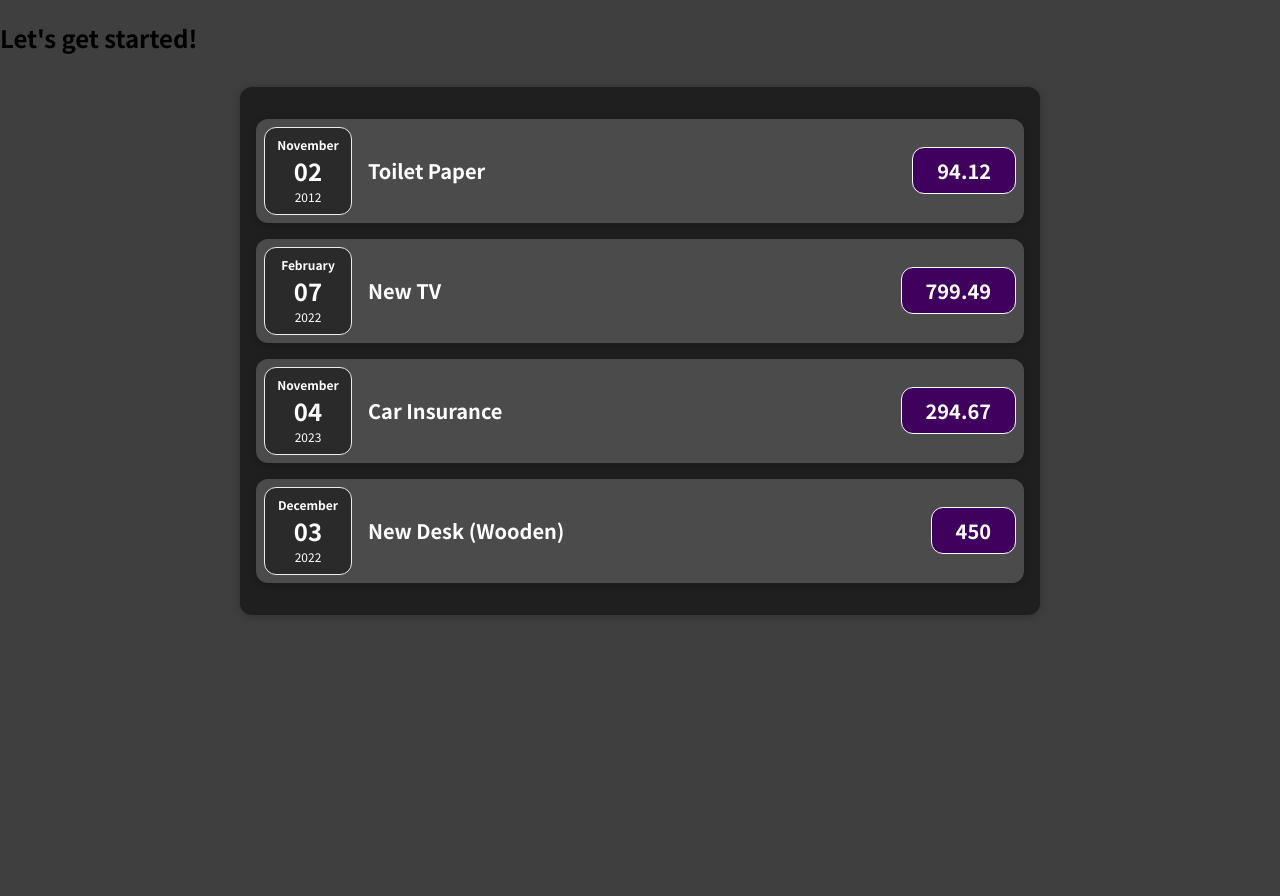
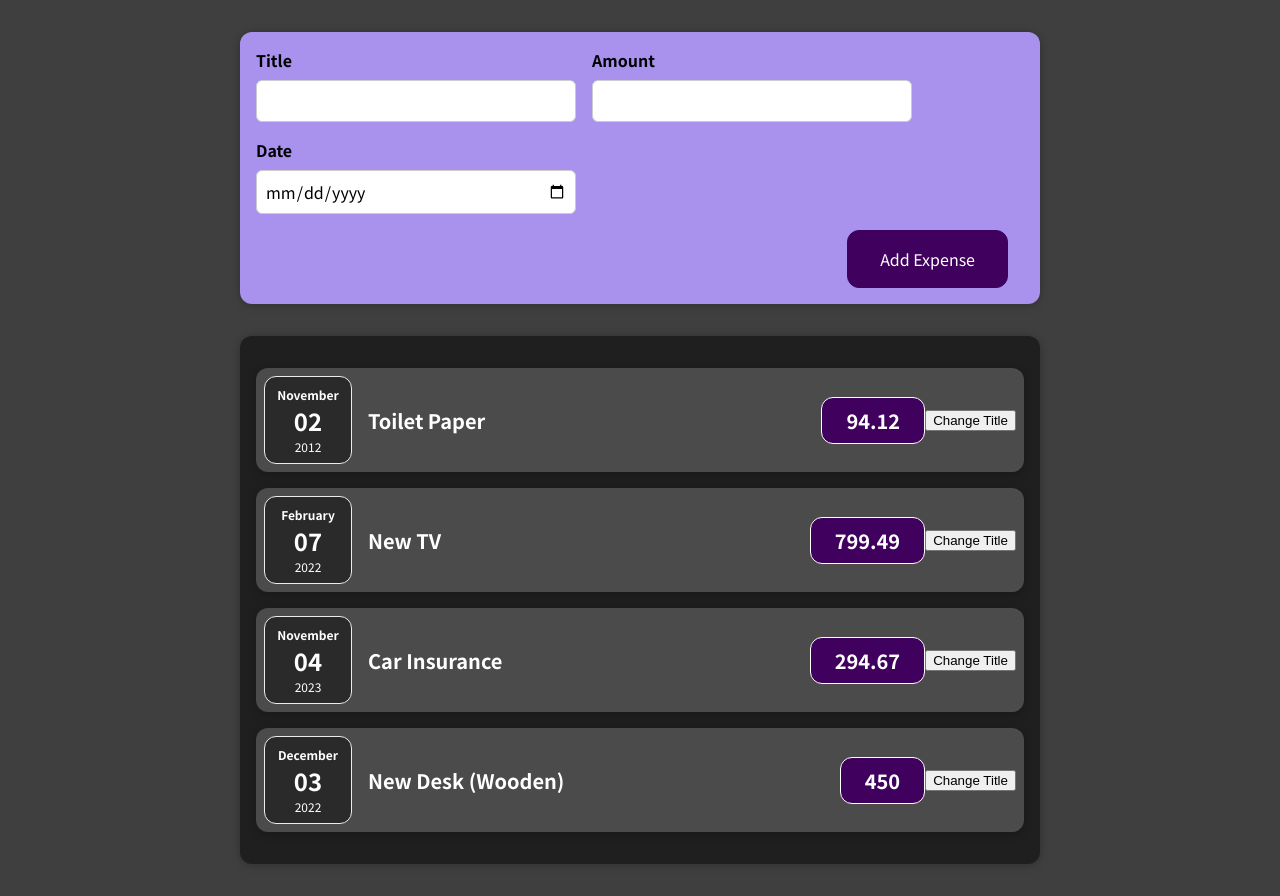
Before and after one commit to JamesFThomas/Complete_Guide_ReactCourse, a React (Create React App) app: page / in a window 1280 px wide. Before the commit the page ends 800 px from the top, so only its background shows below. Built offline with nearby package versions, Linux system fonts and the light colour scheme.

Commit message:
( update )  NewExpenses ExpenseForm components

```diff
--- a/public/index.html
+++ b/public/index.html
@@ -24,20 +24,10 @@
       work correctly both with client-side routing and a non-root public URL.
       Learn how to configure a non-root public URL by running `npm run build`.
     -->
-    <title>React App</title>
+    <title>React Complete Guide Course</title>
   </head>
   <body>
     <noscript>You need to enable JavaScript to run this app.</noscript>
     <div id="root"></div>
-    <!--
-      This HTML file is a template.
-      If you open it directly in the browser, you will see an empty page.
-
-      You can add webfonts, meta tags, or analytics to this file.
-      The build step will place the bundled scripts into the <body> tag.
-
-      To begin the development, run `npm start` or `yarn start`.
-      To create a production bundle, use `npm run build` or `yarn build`.
-    -->
   </body>
 </html>
--- a/src/App.js
+++ b/src/App.js
@@ -1,13 +1,14 @@
-import Expenses from "./components/Expenses";
-import expenses from "./data/expenseData"
+import Expenses from './components/Expenses';
+import expenses from './data/expenseData';
+import NewExpense from './components/NewExpense';
 
 const App = () => {
   return (
-    <div>
-      <h2>Let's get started!</h2>
+    <div className='container'>
+      <NewExpense />
       <Expenses expenses={expenses} />
     </div>
   );
-}
+};
 
 export default App;
--- /dev/null
+++ b/src/components/ExpenseForm.js
@@ -0,0 +1,29 @@
+import React from 'react';
+
+import '../style/ExpenseForm.css';
+
+const ExpenseForm = () => {
+  return (
+    <form>
+      <div className='new-expense__controls'>
+        <div className='new-expense__control'>
+          <label>Title</label>
+          <input type='text' />
+        </div>
+        <div className='new-expense__control'>
+          <label>Amount</label>
+          <input type='number' min='0.01' step='0.01' />
+        </div>
+        <div className='new-expense__control'>
+          <label>Date</label>
+          <input type='date' min='2019-01-01' max='2028-12-31' />
+        </div>
+      </div>
+      <div className='new-expense__actions'>
+        <button type='submit'> Add Expense </button>
+      </div>
+    </form>
+  );
+};
+
+export default ExpenseForm;
--- a/src/components/ExpenseItem.js
+++ b/src/components/ExpenseItem.js
@@ -1,21 +1,30 @@
-import '../style/ExpenseItem.css'
-import ExpenseDate from './ExpenseDate'
+import { useState } from 'react';
+import '../style/ExpenseItem.css';
+
+import ExpenseDate from './ExpenseDate';
 
 const ExpenseItem = (expenses) => {
+  const [title, setTitle] = useState(expenses.title);
 
-    const date = expenses.date
-    const title = expenses.title
-    const amount = expenses.amount
+  const date = expenses.date;
+  //   const title = expenses.title;
+  const amount = expenses.amount;
+
+  const clickHandler = () => {
+    setTitle('Updated');
+    console.log(title);
+  };
 
   return (
-        <div className="expense-item">
+    <div className='expense-item'>
       <ExpenseDate dateS={date} />
-            <div className="expense-item__description">
+      <div className='expense-item__description'>
         <h2> {title}</h2>
       </div>
-            <div className="expense-item__price" > {amount} </div>
+      <div className='expense-item__price'> {amount} </div>
+      <button onClick={clickHandler}>Change Title</button>
     </div>
   );
-}
+};
 
 export default ExpenseItem;
--- /dev/null
+++ b/src/components/NewExpense.js
@@ -0,0 +1,13 @@
+import React, { useState } from 'react';
+import '../style/NewExpense.css';
+import ExpenseForm from './ExpenseForm';
+
+const NewExpense = () => {
+  return (
+    <div className='new-expense'>
+      <ExpenseForm />
+    </div>
+  );
+};
+
+export default NewExpense;
--- /dev/null
+++ b/src/style/ExpenseForm.css
@@ -0,0 +1,26 @@
+.new-expense__controls {
+  display: flex;
+  flex-wrap: wrap;
+  gap: 1rem;
+  margin-bottom: 1rem;
+  text-align: left;
+}
+
+.new-expense__control label {
+  font-weight: bold;
+  margin-bottom: 0.5rem;
+  display: block;
+}
+
+.new-expense__control input {
+  font: inherit;
+  padding: 0.5rem;
+  border-radius: 6px;
+  border: 1px solid #ccc;
+  width: 20rem;
+  max-width: 100%;
+}
+
+.new-expense__actions {
+  text-align: right;
+}
--- /dev/null
+++ b/src/style/NewExpense.css
@@ -0,0 +1,38 @@
+.new-expense {
+  background-color: #a892ee;
+  padding: 1rem;
+  margin: 2rem auto;
+  width: 50rem;
+  max-width: 95%;
+  border-radius: 12px;
+  text-align: center;
+  box-shadow: 0 1px 8px rgba(0, 0, 0, 0.25);
+}
+
+.new-expense button {
+  font: inherit;
+  cursor: pointer;
+  padding: 1rem 2rem;
+  border: 1px solid #40005d;
+  background-color: #40005d;
+  color: white;
+  border-radius: 12px;
+  margin-right: 1rem;
+}
+
+.new-expense button:hover,
+.new-expense button:active {
+  background-color: #510674;
+  border-color: #510674;
+}
+
+.new-expense button.alternative {
+  color: #220131;
+  border-color: transparent;
+  background-color: transparent;
+}
+
+.new-expense button.alternative:hover,
+.new-expense button.alternative:active {
+  background-color: #ddb3f8;
+}
--- a/src/style/index.css
+++ b/src/style/index.css
@@ -10,5 +10,10 @@
 
 body {
   margin: 0;
+  min-height: 100vh;
   background-color: #3f3f3f;
 }
+
+.container {
+  margin-top: 0;
+}
```
Also changed, not shown: 1 other file (tests, documents, lock files or other folders). Lines whose indentation alone changed are shown as unchanged.
